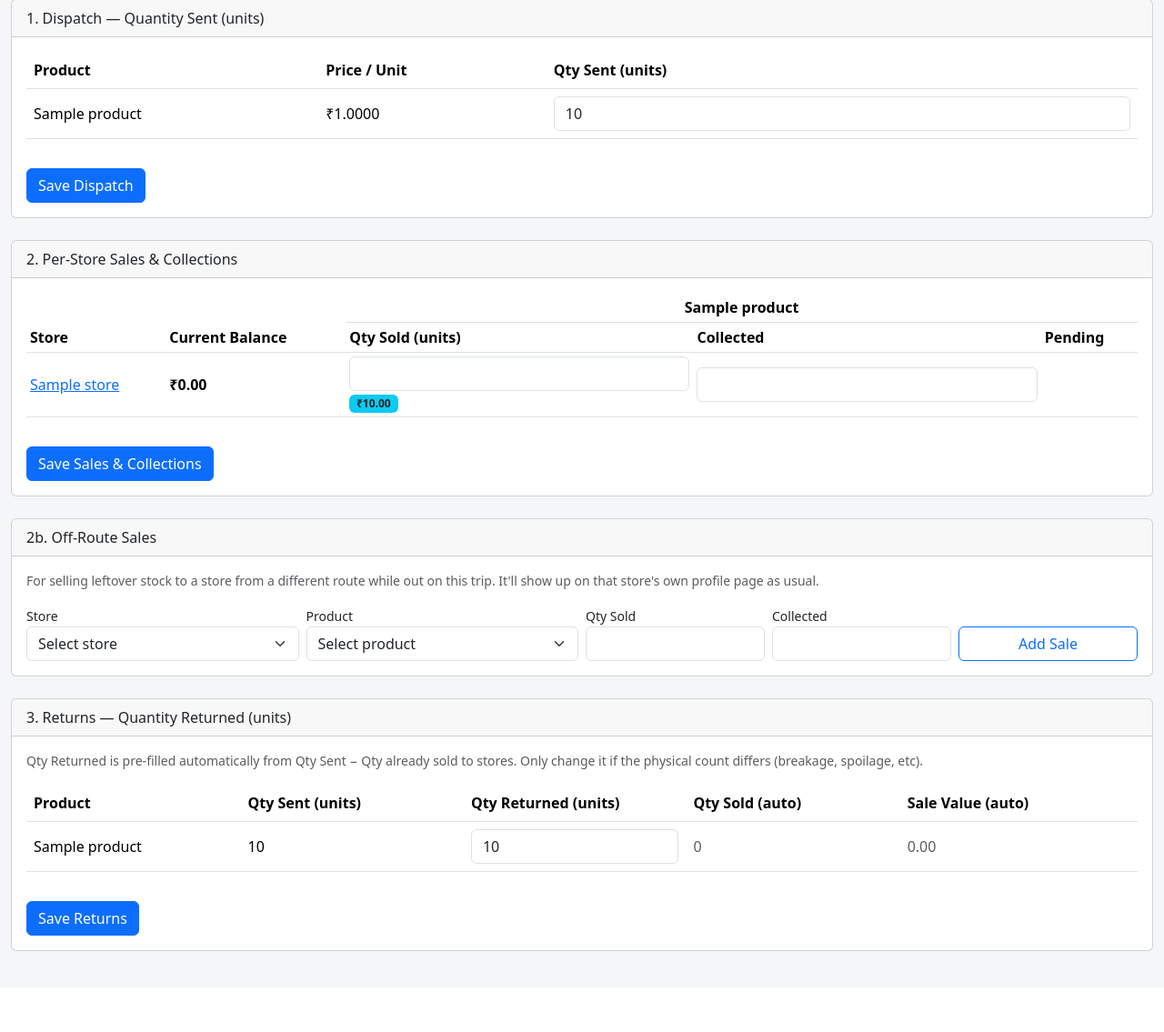
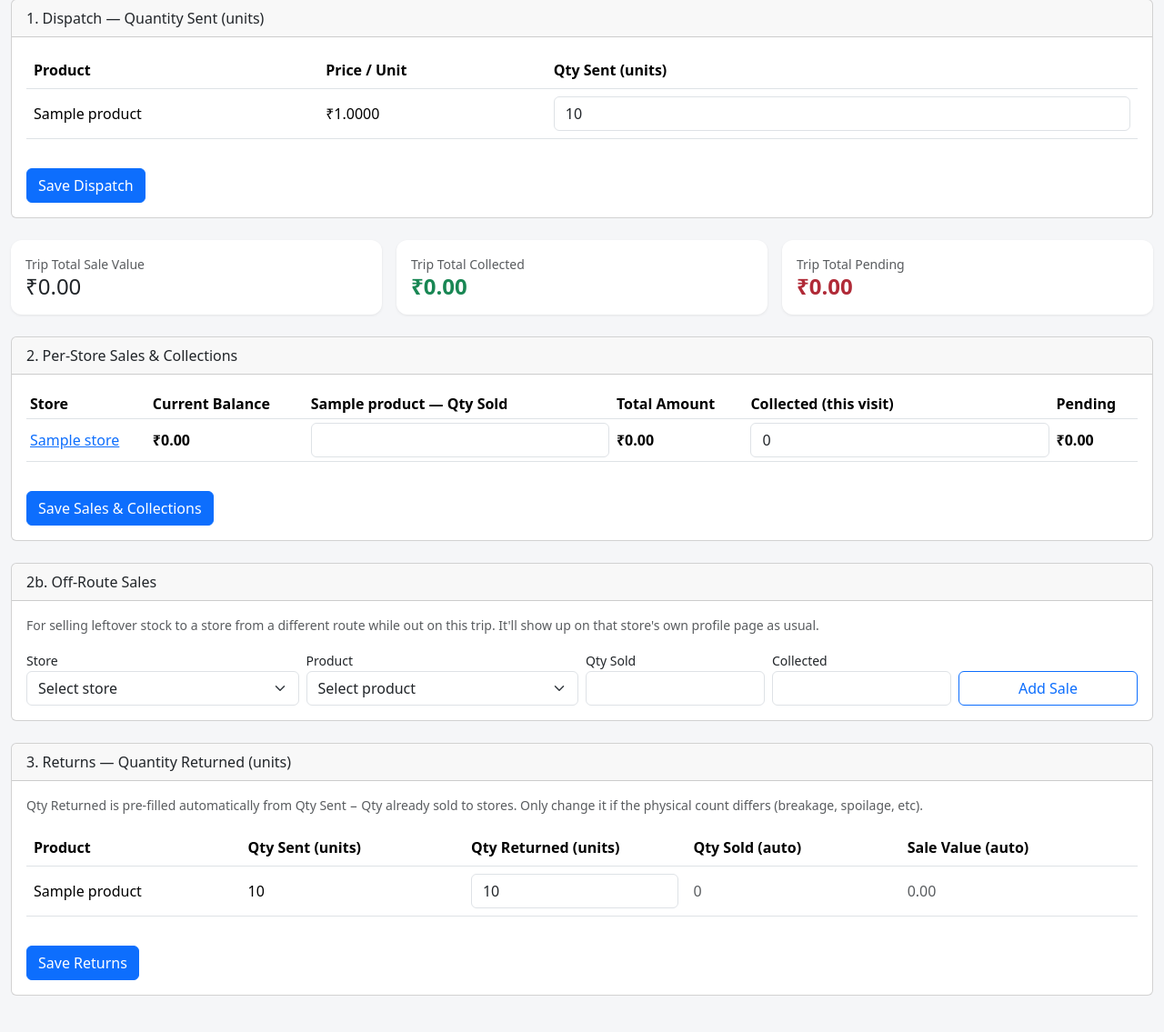
Before and after one commit to SpandanNagale/Biz_handler, a Flask app: page /trips/1 in a window 1280 px wide. Shown: the part 147-1282 px from the top of the page at 91% size. Before the commit the page ends 1193 px from the top, so only its background shows below. Run offline with Flask 3, Linux system fonts and the light colour scheme; the visitor is signed in with stand-in values (Sample User, id 1); tables that the repository leaves empty hold one stand-in row (values such as "Sample post").

Commit message:
Add store-level trip totals, off-route sales, and clearer stock/route reporting
- Route trip entry: single lump-sum collected input per store, per-store and
  trip-wide totals, off-route sales to stores outside the current route
- Production entries can be deleted
- Stock dashboard: replace confusing Warehouse Stock/Returned columns with a
  single accurate Remaining (produced - sold) column
- Route report and route trips list: show per-product/per-trip return qty
  and sale value

Co-Authored-By: Claude Sonnet 5 <noreply@anthropic.com>

```diff
--- a/app/trips.py
+++ b/app/trips.py
@@ -1,3 +1,4 @@
+from collections import defaultdict
 from datetime import datetime
 from decimal import Decimal, InvalidOperation
 
@@ -54,9 +55,22 @@ def list_trips():
 
     trips = query.order_by(RouteTrip.date.desc()).all()
     routes = Route.query.order_by(Route.name).all()
+
+    # Detailed return qty / sale value per trip, so this list doesn't require opening
+    # each trip just to see what came back and what it was worth.
+    trip_totals = {}
+    for t in trips:
+        if t.items and all(i.qty_returned is not None for i in t.items):
+            trip_totals[t.id] = {
+                "returned": sum(i.qty_returned for i in t.items),
+                "sale_value": sum((i.qty_sold * i.product.price_per_unit for i in t.items), Decimal("0")),
+            }
+        else:
+            trip_totals[t.id] = {"returned": None, "sale_value": None}
+
     return render_template(
         "trips/list.html", trips=trips, routes=routes, route_id=route_id,
-        date_from=date_from, date_to=date_to,
+        date_from=date_from, date_to=date_to, trip_totals=trip_totals,
     )
 
 
@@ -106,6 +120,20 @@ def trip_entry(trip_id):
     balances = {s.id: ledger.get_store_balance(s.id) for s in stores}
     recon = reconciliation.trip_reconciliation(trip)
 
+    # Grand total per store (across all products on this trip) + whole-trip totals,
+    # so the office person doesn't have to add up the per-product columns by hand.
+    store_totals = defaultdict(lambda: {"amount": Decimal("0"), "collected": Decimal("0"), "pending": Decimal("0")})
+    for s in sales:
+        t = store_totals[s.store_id]
+        t["amount"] += s.amount
+        t["collected"] += s.amount_collected
+        t["pending"] += s.amount_pending
+    trip_totals = {
+        "amount": sum((s.amount for s in sales), Decimal("0")),
+        "collected": sum((s.amount_collected for s in sales), Decimal("0")),
+        "pending": sum((s.amount_pending for s in sales), Decimal("0")),
+    }
+
     effective_prices = {
         (store.id, item.product_id): ledger.get_effective_price(store.id, item.product_id)
         for store in stores
@@ -132,6 +160,8 @@ def trip_entry(trip_id):
         sales_by_key=sales_by_key,
         balances=balances,
         recon=recon,
+        store_totals=store_totals,
+        trip_totals=trip_totals,
         return_rows=return_rows,
         effective_prices=effective_prices,
         adhoc_sales=adhoc_sales,
@@ -165,11 +195,10 @@ def save_sales(trip_id):
     stores = [s for s in trip.route.stores if s.active]
 
     any_sale = False
-    for item in trip.items:
-        for store in stores:
+    for store in stores:
+        for item in trip.items:
             prefix = f"{store.id}_{item.product_id}"
             qty = _parse_int(request.form.get(f"qty_sold_{prefix}"))
-            collected = _parse_decimal(request.form.get(f"collected_{prefix}")) or Decimal("0")
             if qty is None:
                 continue
             any_sale = True
@@ -177,7 +206,7 @@ def save_sales(trip_id):
                 route_trip_id=trip.id, store_id=store.id, product_id=item.product_id, voided=False
             ).first()
             if existing:
-                ledger.update_store_sale(existing.id, qty_sold=qty, amount_collected=collected)
+                ledger.update_store_sale(existing.id, qty_sold=qty)
             else:
                 ledger.record_store_sale(
                     route_trip_id=trip.id,
@@ -185,8 +214,22 @@ def save_sales(trip_id):
                     product_id=item.product_id,
                     date=trip.date,
                     qty_sold=qty,
-                    amount_collected=collected,
+                    amount_collected=0,
                 )
+
+        # Money collected is one lump sum per store visit, not itemized per product.
+        # ponytail: dumped onto the first line item (rest zeroed) so the STORE total
+        # stays exact; only that one line's own amount_collected looks lopsided if
+        # inspected in isolation. Upgrade path: split proportionally if that matters.
+        collected = _parse_decimal(request.form.get(f"store_collected_{store.id}"))
+        if collected is not None:
+            store_sales = StoreSale.query.filter_by(
+                route_trip_id=trip.id, store_id=store.id, voided=False
+            ).order_by(StoreSale.id).all()
+            if store_sales:
+                ledger.update_store_sale(store_sales[0].id, amount_collected=collected)
+                for s in store_sales[1:]:
+                    ledger.update_store_sale(s.id, amount_collected=Decimal("0"))
 
     if any_sale and trip.status == "loaded":
         trip.status = "in_progress"
--- a/static/js/trip_entry.js
+++ b/static/js/trip_entry.js
@@ -2,29 +2,22 @@ document.addEventListener("DOMContentLoaded", () => {
   const table = document.getElementById("salesTable");
   if (!table) return;
 
-  function updatePendingCell(row) {
+  function updateRowTotals(row) {
+    let totalAmount = 0;
     row.querySelectorAll(".qty-input").forEach((qtyInput) => {
-      const cell = qtyInput.closest("td");
-      const collectedInput = cell.nextElementSibling.querySelector(".collected-input");
-      const pendingCell = collectedInput.closest("td").nextElementSibling;
-
       const price = parseFloat(qtyInput.dataset.price || "0");
       const qty = parseFloat(qtyInput.value || "0");
-      const collected = parseFloat(collectedInput.value || "0");
+      totalAmount += qty * price;
+    });
 
-      if (!qtyInput.value) {
-        pendingCell.textContent = "";
-        return;
-      }
-      const amount = qty * price;
-      const pending = amount - collected;
-      pendingCell.textContent = pending.toFixed(2);
-    });
+    const collected = parseFloat(row.querySelector(".store-collected-input").value || "0");
+    row.querySelector(".row-total-amount").textContent = "₹" + totalAmount.toFixed(2);
+    row.querySelector(".row-total-pending").textContent = "₹" + (totalAmount - collected).toFixed(2);
   }
 
   table.querySelectorAll("tbody tr").forEach((row) => {
-    row.querySelectorAll(".qty-input, .collected-input").forEach((input) => {
-      input.addEventListener("input", () => updatePendingCell(row));
+    row.querySelectorAll(".qty-input, .store-collected-input").forEach((input) => {
+      input.addEventListener("input", () => updateRowTotals(row));
     });
   });
 });
--- a/templates/reports/route_report.html
+++ b/templates/reports/route_report.html
@@ -48,12 +48,12 @@
 <h2 class="h5">By Product</h2>
 <div class="table-responsive">
   <table class="table table-striped bg-white">
-    <thead><tr><th>Product</th><th>Sent</th><th>Returned</th><th>Sold</th></tr></thead>
+    <thead><tr><th>Product</th><th>Sent</th><th>Returned</th><th>Sold</th><th>Sale Value</th></tr></thead>
     <tbody>
       {% for name, t in result.product_totals.items() %}
-      <tr><td>{{ name }}</td><td>{{ t.sent }}</td><td>{{ t.returned }}</td><td>{{ t.sold }}</td></tr>
+      <tr><td>{{ name }}</td><td>{{ t.sent }}</td><td>{{ t.returned }}</td><td>{{ t.sold }}</td><td>₹{{ "%.2f"|format(t.sale_value) }}</td></tr>
       {% else %}
-      <tr><td colspan="4" class="text-center text-muted">No trips in this range.</td></tr>
+      <tr><td colspan="5" class="text-center text-muted">No trips in this range.</td></tr>
       {% endfor %}
     </tbody>
   </table>
--- a/templates/trips/entry.html
+++ b/templates/trips/entry.html
@@ -54,6 +54,27 @@
 </div>
 
 {% if trip.items %}
+<div class="row g-3 mb-4">
+  <div class="col-sm-4">
+    <div class="card card-kpi"><div class="card-body">
+      <div class="text-muted small">Trip Total Sale Value</div>
+      <div class="h4 mb-0">₹{{ "%.2f"|format(trip_totals.amount) }}</div>
+    </div></div>
+  </div>
+  <div class="col-sm-4">
+    <div class="card card-kpi"><div class="card-body">
+      <div class="text-muted small">Trip Total Collected</div>
+      <div class="h4 mb-0 balance-zero">₹{{ "%.2f"|format(trip_totals.collected) }}</div>
+    </div></div>
+  </div>
+  <div class="col-sm-4">
+    <div class="card card-kpi"><div class="card-body">
+      <div class="text-muted small">Trip Total Pending</div>
+      <div class="h4 mb-0 balance-positive">₹{{ "%.2f"|format(trip_totals.pending) }}</div>
+    </div></div>
+  </div>
+</div>
+
 <div class="card mb-4">
   <div class="card-header">2. Per-Store Sales &amp; Collections</div>
   <div class="card-body">
@@ -63,20 +84,19 @@
         <table class="table align-middle table-sm" id="salesTable">
           <thead>
             <tr>
-              <th rowspan="2">Store</th>
-              <th rowspan="2">Current Balance</th>
+              <th>Store</th>
+              <th>Current Balance</th>
               {% for item in trip.items %}
-              <th colspan="3" class="text-center">{{ item.product.name }}</th>
+              <th>{{ item.product.name }} — Qty Sold</th>
               {% endfor %}
-            </tr>
-            <tr>
-              {% for item in trip.items %}
-              <th>Qty Sold (units)</th><th>Collected</th><th>Pending</th>
-              {% endfor %}
+              <th>Total Amount</th>
+              <th>Collected (this visit)</th>
+              <th>Pending</th>
             </tr>
           </thead>
           <tbody>
             {% for store in stores %}
+            {% set st = store_totals[store.id] %}
             <tr>
               <td><a href="{{ url_for('stores.store_profile', store_id=store.id) }}">{{ store.name }}</a></td>
               <td class="{{ 'balance-positive' if balances[store.id] > 0 else 'balance-zero' }}">
@@ -89,26 +109,18 @@
                 <input type="number" step="1" min="0" class="form-control qty-input"
                   data-price="{{ price }}"
                   name="qty_sold_{{ store.id }}_{{ item.product_id }}"
-                  value="{{ sale.qty_sold if sale else '' }}"
-                  {% if price != item.product.price_per_unit %}
-                  title="Custom price for this store: ₹{{ '%.4f'|format(price) }}/unit (normal: ₹{{ '%.4f'|format(item.product.price_per_unit) }})"
-                  {% endif %}>
-                {% if price != item.product.price_per_unit %}
-                <span class="badge bg-info text-dark" title="Custom price: ₹{{ '%.4f'|format(price) }}/unit">₹{{ '%.2f'|format(price) }}</span>
-                {% endif %}
-              </td>
-              <td>
-                <input type="number" step="0.01" min="0" class="form-control collected-input"
-                  name="collected_{{ store.id }}_{{ item.product_id }}"
-                  value="{{ sale.amount_collected if sale else '' }}">
-              </td>
-              <td class="pending-cell text-muted">
-                {{ "%.2f"|format(sale.amount_pending) if sale else "" }}
+                  value="{{ sale.qty_sold if sale else '' }}">
               </td>
               {% endfor %}
+              <td class="row-total-amount fw-semibold">₹{{ "%.2f"|format(st.amount) }}</td>
+              <td>
+                <input type="number" step="0.01" min="0" class="form-control store-collected-input"
+                  name="store_collected_{{ store.id }}" value="{{ st.collected }}">
+              </td>
+              <td class="row-total-pending fw-semibold {{ 'balance-positive' if st.pending > 0 else '' }}">₹{{ "%.2f"|format(st.pending) }}</td>
             </tr>
             {% else %}
-            <tr><td colspan="{{ 2 + trip.items|length * 3 }}" class="text-center text-muted">No active stores on this route.</td></tr>
+            <tr><td colspan="{{ 5 + trip.items|length }}" class="text-center text-muted">No active stores on this route.</td></tr>
             {% endfor %}
           </tbody>
         </table>
```
Also changed, not shown: app/reports.py (+7 -3 lines), templates/reports/stock.html (+4 -6 lines), templates/trips/list.html (+5 -2 lines).
